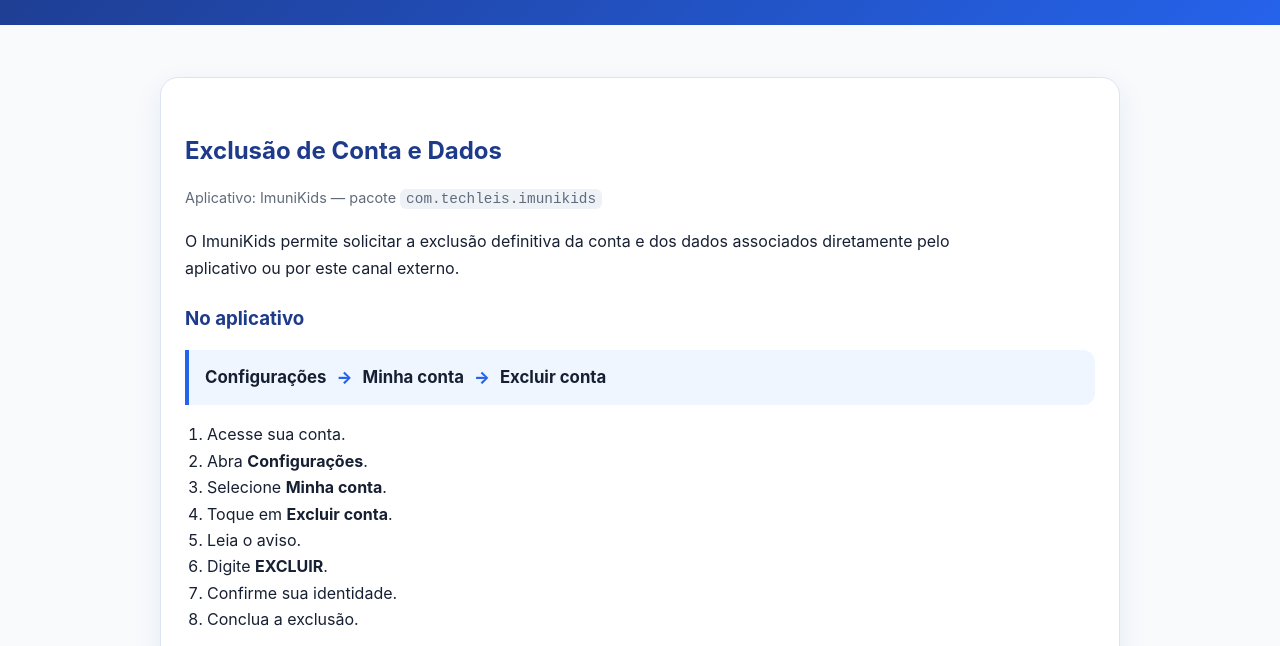
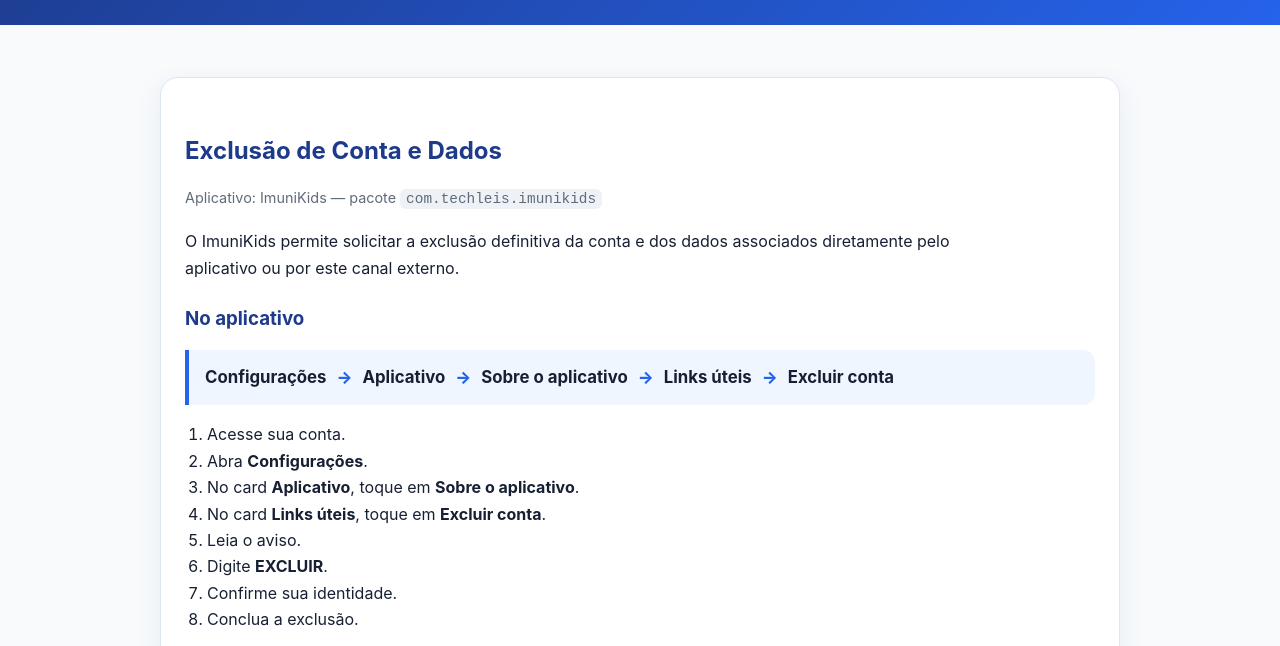
Before and after one commit to fernandoleis/imunikids-legal, a plain HTML site: page excluir-conta.html in a window 1280 px wide. Shown: the part 149-795 px from the top of the page. Drawn offline with Linux system fonts and the light colour scheme.

Commit message:
docs: atualiza caminho de exclusão de conta

```diff
--- a/excluir-conta.html
+++ b/excluir-conta.html
@@ -29,10 +29,10 @@
       <section aria-labelledby="no-aplicativo">
         <h3 id="no-aplicativo">No aplicativo</h3>
         <div class="notice account-path" aria-label="Caminho para excluir a conta no aplicativo">
-          <strong>Configurações</strong><span aria-hidden="true">→</span><strong>Minha conta</strong><span aria-hidden="true">→</span><strong>Excluir conta</strong>
+          <strong>Configurações</strong><span aria-hidden="true">→</span><strong>Aplicativo</strong><span aria-hidden="true">→</span><strong>Sobre o aplicativo</strong><span aria-hidden="true">→</span><strong>Links úteis</strong><span aria-hidden="true">→</span><strong>Excluir conta</strong>
         </div>
         <ol>
-          <li>Acesse sua conta.</li><li>Abra <strong>Configurações</strong>.</li><li>Selecione <strong>Minha conta</strong>.</li><li>Toque em <strong>Excluir conta</strong>.</li><li>Leia o aviso.</li><li>Digite <strong>EXCLUIR</strong>.</li><li>Confirme sua identidade.</li><li>Conclua a exclusão.</li>
+          <li>Acesse sua conta.</li><li>Abra <strong>Configurações</strong>.</li><li>No card <strong>Aplicativo</strong>, toque em <strong>Sobre o aplicativo</strong>.</li><li>No card <strong>Links úteis</strong>, toque em <strong>Excluir conta</strong>.</li><li>Leia o aviso.</li><li>Digite <strong>EXCLUIR</strong>.</li><li>Confirme sua identidade.</li><li>Conclua a exclusão.</li>
         </ol>
         <p class="permanent"><strong>A operação é permanente e não poderá ser desfeita.</strong></p>
       </section>
@@ -65,6 +65,6 @@
       <p>Determinados registros poderão ser preservados pelo período estritamente necessário quando houver obrigação legal, prevenção de fraude, segurança ou defesa de direitos. Nesses casos, o acesso ficará restrito à finalidade que justificou a retenção.</p>
     </article>
   </main>
-  <footer><div class="inner"><strong>ImuniKids</strong> — TECHLEIS SISTEMAS<br>Contato: <a href="mailto:techleistecnologia@gmail.com">techleistecnologia@gmail.com</a><br><span class="meta">Última atualização: 28 de julho de 2026</span></div></footer>
+  <footer><div class="inner"><strong>ImuniKids</strong> — TECHLEIS SISTEMAS<br>Contato: <a href="mailto:techleistecnologia@gmail.com">techleistecnologia@gmail.com</a><br><span class="meta">Última atualização: 30 de julho de 2026</span></div></footer>
 </body>
 </html>
```
Also changed, not shown: privacidade.html (+1 -1 lines), termos.html (+1 -1 lines), 1 other file.
